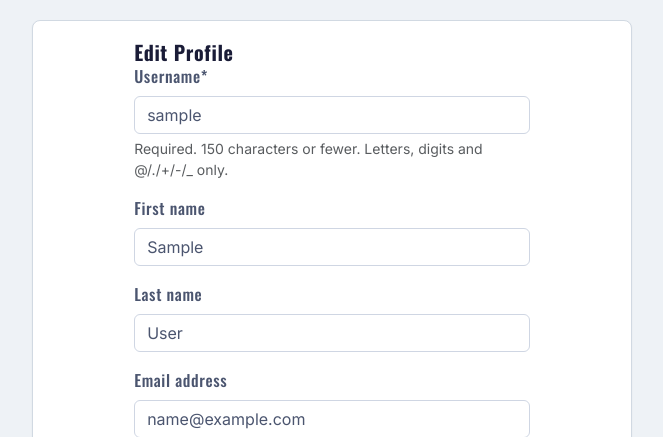
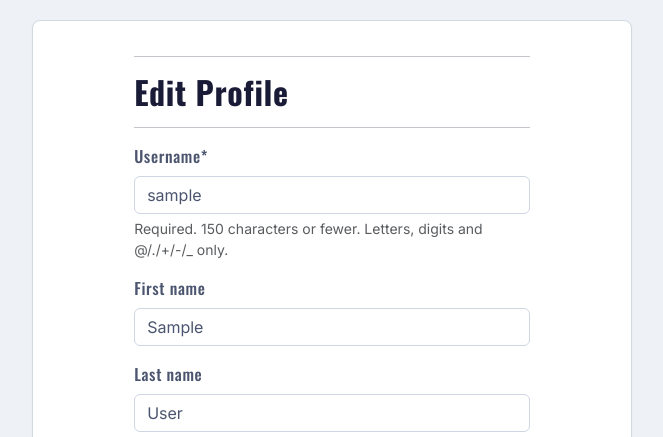
Before and after one commit to alancoomeynts-hub/ironforge-athletics, a Django app: page /user_profile/edit_profile/ in a window 1280 px wide. Shown: the part 139-576 px from the top of the page, without its empty margins (308-971 px from the left). Run offline with Django 5.2, Linux system fonts and the light colour scheme; the visitor is signed in with stand-in values (Sample User, id 1); some libraries are stand-ins or nearby versions.

Commit message:
Update edit_profile.html

```diff
--- a/user_profile/templates/user_profile/edit_profile.html
+++ b/user_profile/templates/user_profile/edit_profile.html
@@ -5,7 +5,9 @@
     <div class="container">
         <div class="content__wrapper row d-flex justify-content-center form-max-width mx-auto mb-3">
             <div class="col-12 col-lg-9">
-                <h5 class="mb-0"> Edit Profile</h5>
+                <hr>
+                <h2 class="mb-0"> Edit Profile</h2>
+                <hr>
  <form method="post" enctype="multipart/form-data">
  {{ user_form|crispy }}
  {{ profile_form|crispy }}
```
